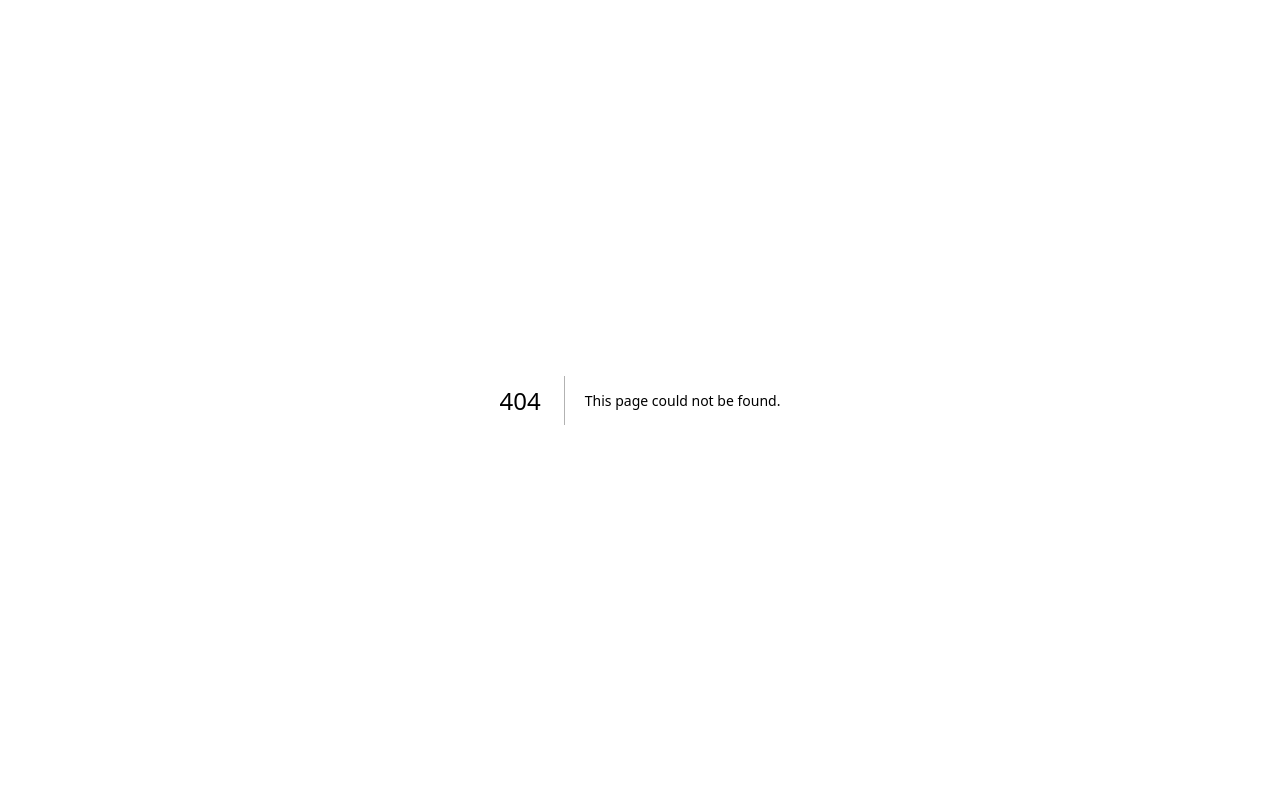
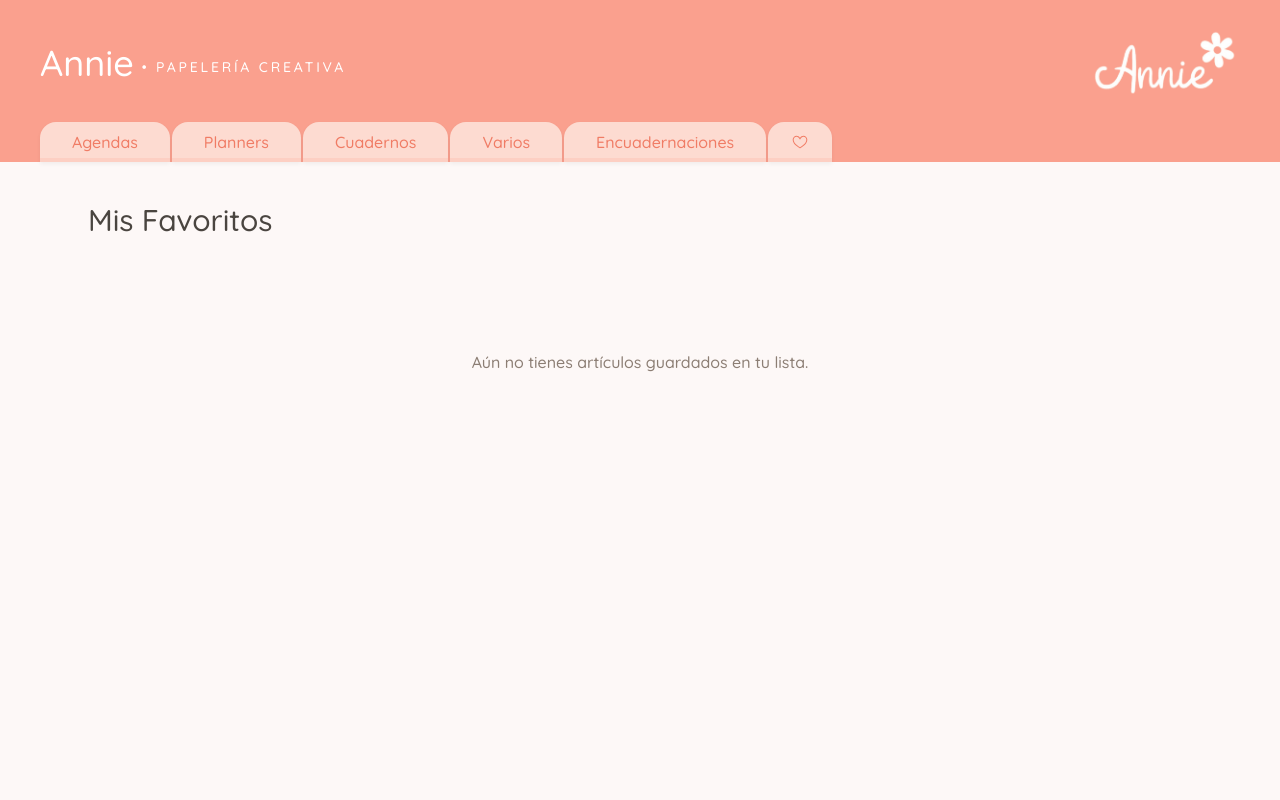
Before and after one commit to Yoel-stack/Annie, a Next.js app in the folder annieapp/: page /liked in a window 1280 px wide. Before the commit this address had no page. Shown: the top 800 px of the page. Built offline with nearby package versions, Linux system fonts and the light colour scheme.

Commit message:
Code needs to be corrected

```diff
--- a/annieapp/package.json
+++ b/annieapp/package.json
@@ -15,6 +15,7 @@
     "next": "16.2.1",
     "react": "19.2.4",
     "react-dom": "19.2.4",
+    "react-icons": "^5.6.0",
     "swiper": "^12.1.3"
   },
   "devDependencies": {
--- /dev/null
+++ b/annieapp/src/app/(shop)/liked/page.tsx
@@ -0,0 +1,15 @@
+import LikedArticles from '@/src/components/likedarticles/LikedArticles'
+import React from 'react'
+
+export default function likedArticles() {
+  return (
+    <main className="min-h-screen bg-[#FDF8F7] pt-10">
+      <div className="max-w-6xl mx-auto">
+        <h1 className="text-3xl font-light text-[#4A4540] px-6 mb-8">
+          Mis Favoritos
+        </h1>
+        <LikedArticles />
+      </div>
+    </main>
+  )
+}
--- a/annieapp/src/components/article/article-details/ArticleDetails.tsx
+++ b/annieapp/src/components/article/article-details/ArticleDetails.tsx
@@ -17,24 +17,22 @@ interface Props {
 
 
 export default function ArticleDetails({ article }: Props) {
+
+  const handleLike = () => {
+    // 1. Obtenemos lo que ya existe en favoritos
+    const savedLikes = JSON.parse(localStorage.getItem('annie-likes') || '[]');
+
+    // 2. Verificamos si ya existe para no duplicar
+    const exists = savedLikes.some((item: Article) => item.title === article.title);
+
+    if (!exists) {
+      const newLikes = [...savedLikes, article];
+      localStorage.setItem('annie-likes', JSON.stringify(newLikes));
+      alert('¡Añadido a tus favoritos de Annie! ✨');
+    }
+  };
+
   return (
-    // <div className="grid grid-cols-1 md:grid-cols-2 gap-8">
-    //   <div className="col-span-1">
-    //     <SwiperS title={article.title} images={article.images} />
-    //   </div>
-
-    //   <div className="col-span-1 px-5">
-    //     <h1 className="text-3xl font-bold mb-2">{article.title}</h1>
-    //     {article.price && (
-    //       <p className="text-black text-2xl font-semibold">${article.price}</p>
-    //     )}
-    //     {article.description && (
-    //       <p className="mt-4 text-gray-600 leading-relaxed">
-    //         {article.description}
-    //       </p>
-    //     )}
-    //   </div>
-    // </div>
     <div className="grid grid-cols-1 md:grid-cols-2 gap-8 items-start">
   {/* Sección del Swiper */}
   <div className="col-span-1">
@@ -44,7 +42,10 @@ export default function ArticleDetails({ article }: Props) {
   {/* Sección de Información con estilo Annie */}
   <div className="col-span-1 px-5 flex flex-col">
     {/* Título con color café suave de tu diseño */}
-    <h1 className="text-3xl font-semibold mb-2 text-[#4A4540]">
+  <span className="text-xs uppercase tracking-[0.3em] text-gray-500 mb-2">
+       Papelería Creativa
+     </span>
+    <h1 className="text-4xl font-light tracking-tight mb-3 leading-tight text-[#4A4540]">
       {article.title}
     </h1>
 
@@ -60,16 +61,19 @@ export default function ArticleDetails({ article }: Props) {
 
     {/* Descripción con texto más aireado */}
     {article.description && (
-      <p className="mt-6 text-gray-500 leading-relaxed text-sm">
+      <p className="mt-6 text-gray-500 leading-relaxed text-lg">
         {article.description}
       </p>
     )}
 
     {/* Botón de acción (ej. Comprar o Agregar) con tu color pastel */}
     <div className="mt-10">
-      <button className="px-8 py-3 bg-[#FCC6BB] text-[#7A4A43] text-sm font-bold uppercase tracking-widest rounded-full hover:bg-[#FAA08E] hover:text-white transition-all duration-300 shadow-sm">
-        Me encanta
-      </button>
+      <button
+          onClick={handleLike}
+          className="px-8 py-3 bg-[#FCC6BB] text-[#7A4A43] text-sm font-bold uppercase tracking-widest rounded-full hover:bg-[#FAA08E] hover:text-white transition-all duration-300 shadow-sm"
+        >
+          Me encanta
+        </button>
     </div>
   </div>
 </div>
--- a/annieapp/src/components/index.ts
+++ b/annieapp/src/components/index.ts
@@ -1,4 +1,6 @@
 export * from './article/article-details/ArticleDetails';
+
+export * from './likedarticles/LikedArticles';
 
 export * from './article/SwiperSlide';
 
--- /dev/null
+++ b/annieapp/src/components/likedarticles/LikedArticles.tsx
@@ -0,0 +1,58 @@
+'use client';
+
+import Image from 'next/image';
+import React, { useEffect, useState } from 'react';
+
+interface Article {
+  title: string;
+  slug: string;
+  images: string[];
+  price?: number;
+  description?: string;
+}
+
+export default function LikedArticles() {
+  const [favorites, setFavorites] = useState<Article[]>([]);
+
+  useEffect(() => {
+    // Intentamos obtener los datos de localStorage
+    const savedData = localStorage.getItem('annie-likes');
+
+    if (savedData) {
+      try {
+        const parsedData: Article[] = JSON.parse(savedData);
+        setFavorites(parsedData);
+      } catch (error) {
+        console.error("Error al parsear los favoritos de Annie:", error);
+      }
+    }
+  }, []);
+
+  if (favorites.length === 0) {
+    return (
+      <div className="py-20 text-center text-[#8C7E74] font-light">
+        Aún no tienes artículos guardados en tu lista.
+      </div>
+    );
+  }
+
+  return (
+    <div className="grid grid-cols-1 sm:grid-cols-2 lg:grid-cols-3 gap-6 p-6">
+      {favorites.map((item) => (
+        <div
+          key={item.slug}
+          className="p-4 rounded-2xl shadow-sm border border-[#F3E5E2]"
+        >
+          <Image
+           src={`/${item.images[0]}`}
+    alt={item.title}
+    fill // Esto hace que ocupe todo el div padre
+    className="object-cover"
+          />
+          <h3 className="text-[#4A4540] font-medium">{item.title}</h3>
+          <p className="text-[#F07C65]">${item.price}</p>
+        </div>
+      ))}
+    </div>
+  );
+};
--- a/annieapp/src/components/ui/top-menu/TopMenu.tsx
+++ b/annieapp/src/components/ui/top-menu/TopMenu.tsx
@@ -2,6 +2,7 @@
 
 import Image from 'next/image';
 import Link from 'next/link';
+import { GoHeart } from "react-icons/go";
 import React from 'react'
 
 export const TopMenu = () => {
@@ -64,6 +65,24 @@ export const TopMenu = () => {
             </div>
           </Link>
         ))}
+<Link href={'/liked'}>
+        <div className="group relative">
+    <nav className='cursor-pointer py-3 px-6
+      bg-backgroundTree
+      text-[#F07C65]
+      rounded-t-2xl
+      transition-all duration-300 ease-out
+      shadow-[inset_0_-4px_0_0_rgba(250,160,142,0.2),0_2px_4px_rgba(0,0,0,0.05)]
+
+      group-hover:translate-y-[-5px]
+      group-hover:bg-backgroundTwo
+      group-hover:shadow-[inset_0_-4px_0_0_rgba(250,160,142,0.4),0_8px_15px_-3px_rgba(74,69,64,0.15)]
+
+      focus:outline-none focus:ring-2 focus:ring-[#4A4540]/30 focus:ring-offset-2'>
+      <GoHeart />
+    </nav>
+  </div>
+      </Link>
       </div>
     </nav>
   );
```
Also changed, not shown: annieapp/public/annieLogo.jpeg (deleted), 1 other file (tests, documents, lock files or other folders).
